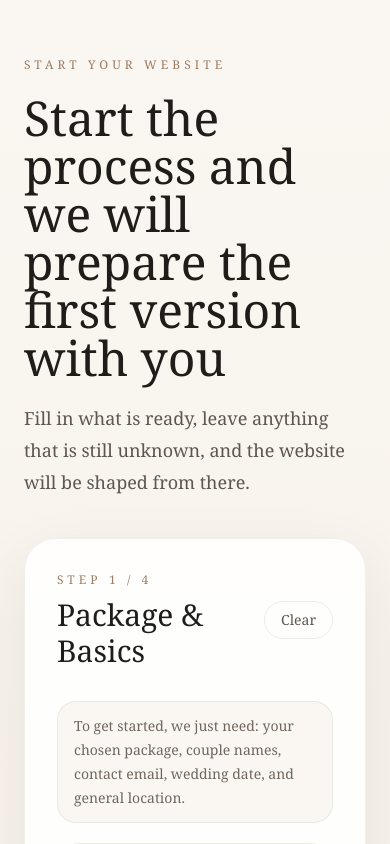
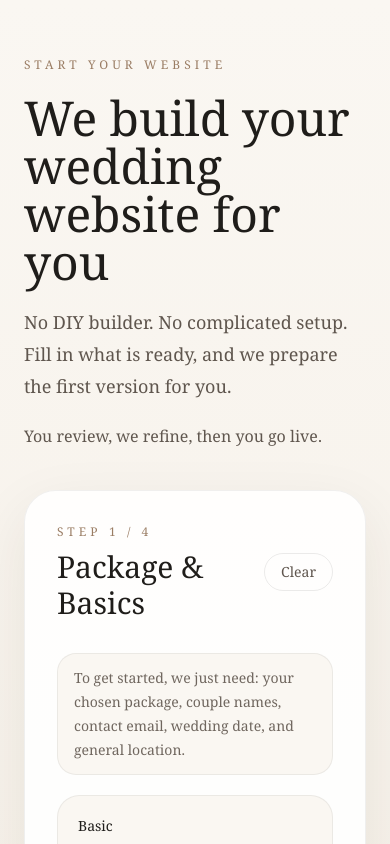
Before and after one commit to dh1612/wedding-website-platform, a Next.js app: page /get-started in a window 390 px wide. Shown: the top 844 px of the page. Built offline with nearby package versions, Linux system fonts and the light colour scheme.

Commit message:
Improve homepage clarity and brochure previews

```diff
--- a/app/brochure/page.tsx
+++ b/app/brochure/page.tsx
@@ -141,9 +141,10 @@ export default function BrochurePage() {
           </div>
           <div className="mt-8 grid gap-5 lg:grid-cols-3">
             {brochureThemes.map((theme) => (
-              <article
+              <Link
                 key={theme.id}
-                className="overflow-hidden rounded-[1.9rem] border border-black/6 bg-[#fcfaf7] shadow-[0_18px_50px_rgba(52,35,24,0.08)]"
+                href={`/wedding?theme=${theme.id}`}
+                className="overflow-hidden rounded-[1.9rem] border border-black/6 bg-[#fcfaf7] shadow-[0_18px_50px_rgba(52,35,24,0.08)] transition hover:-translate-y-1 hover:shadow-[0_24px_60px_rgba(52,35,24,0.12)]"
               >
                 <div className="h-56 w-full" style={theme.previewStyle} />
                 <div className="p-6">
@@ -155,8 +156,9 @@ export default function BrochurePage() {
                   </div>
                   <p className="mt-3 text-base font-medium text-[#184b38]">{theme.label}</p>
                   <p className="mt-3 text-base leading-7 text-[#5f564e]">{theme.description}</p>
+                  <p className="mt-5 text-sm font-medium text-[#184b38]">Open sample website</p>
                 </div>
-              </article>
+              </Link>
             ))}
           </div>
         </div>
--- a/app/get-started/page.tsx
+++ b/app/get-started/page.tsx
@@ -26,10 +26,13 @@ export default async function GetStartedPage({
             Start Your Website
           </p>
           <h1 className="text-5xl leading-none sm:text-6xl">
-            Start the process and we will prepare the first version with you
+            We build your wedding website for you
           </h1>
           <p className="text-lg leading-8 text-[#5f564e]">
-            Fill in what is ready, leave anything that is still unknown, and the website will be shaped from there.
+            No DIY builder. No complicated setup. Fill in what is ready, and we prepare the first version for you.
+          </p>
+          <p className="max-w-3xl text-base leading-7 text-[#5f564e]">
+            You review, we refine, then you go live.
           </p>
         </div>
       </section>
--- a/app/page.tsx
+++ b/app/page.tsx
@@ -140,10 +140,13 @@ export default function MarketingHomePage() {
               Done-for-you wedding websites
             </p>
             <h1 className="max-w-3xl text-5xl leading-none sm:text-6xl lg:text-7xl">
-              Beautiful wedding websites, prepared with minimal effort from the couple
+              We build your wedding website for you
             </h1>
             <p className="max-w-2xl text-lg leading-8 text-[#5f564e] sm:text-xl">
-              No DIY builder, no complicated setup, and no need for the couple to have every detail ready from day one. The process is simple, guided, and handled for them.
+              No DIY builder. No complicated setup. Just a beautiful, ready-to-share website.
+            </p>
+            <p className="max-w-2xl text-base leading-7 text-[#5f564e] sm:text-lg">
+              We prepare the first version for you. You review, we refine, then you go live.
             </p>
           </div>
           <div className="flex flex-col gap-3 sm:flex-row">
@@ -209,10 +212,10 @@ export default function MarketingHomePage() {
               <div className="rounded-[1.7rem] border border-white/12 bg-white/92 p-6 shadow-[0_20px_60px_rgba(17,28,23,0.18)]">
                 <p className="text-[11px] uppercase tracking-[0.32em] text-[#9a7d64]">What makes it different</p>
                 <p className="mt-3 text-2xl leading-tight">
-                  A done-for-you service with beautiful design, structure, and review built in.
+                  This is not a DIY builder.
                 </p>
                 <p className="mt-3 text-base leading-7 text-[#5f564e]">
-                  Couples share what they know, the first version is prepared for them, and everything stays private until it is ready to review.
+                  We prepare the first version for you. You review, we refine, then you go live.
                 </p>
               </div>
             </div>
--- a/components/client-intake-form.tsx
+++ b/components/client-intake-form.tsx
@@ -1,6 +1,6 @@
 "use client";
 
-import { useEffect, useMemo, useState } from "react";
+import { useEffect, useMemo, useRef, useState } from "react";
 import {
   intakePackages,
   type IntakePackage,
@@ -65,6 +65,7 @@ const stepMeta = [
 export function ClientIntakeForm({
   initialPackage = "smart"
 }: ClientIntakeFormProps) {
+  const formPanelRef = useRef<HTMLDivElement | null>(null);
   const [step, setStep] = useState(0);
   const [values, setValues] = useState<IntakeSubmission>({
     ...defaultValues,
@@ -93,6 +94,12 @@ export function ClientIntakeForm({
   useEffect(() => {
     window.localStorage.setItem(STORAGE_KEY, JSON.stringify(values));
   }, [values]);
+
+  useEffect(() => {
+    if (typeof window === "undefined") return;
+    if (!window.matchMedia("(max-width: 1279px)").matches) return;
+    formPanelRef.current?.scrollIntoView({ behavior: "smooth", block: "start" });
+  }, [step]);
 
   const progress = useMemo(
     () => `${step + 1} / ${stepMeta.length}`,
@@ -160,13 +167,13 @@ export function ClientIntakeForm({
             Start Your Website
           </p>
           <h1 className="mt-4 text-4xl leading-none sm:text-5xl">
-            Start the process here and we will prepare the first version with you
+            We build your wedding website for you
           </h1>
           <p className="mt-5 text-lg leading-8 text-[#5f564e]">
-            This is not a DIY builder. You send over the details, we shape them into a beautiful website, and you review it before it goes live.
+            No DIY builder. No complicated setup. Fill in what is ready, and we prepare the first version for you.
           </p>
           <div className="mt-6 rounded-[1.5rem] border border-[#184b38]/12 bg-[#f6fbf8] p-5 text-sm leading-7 text-[#486159]">
-            Only the first few basics are truly needed to begin. If you do not have everything yet, leave the rest loose or skip it for now. Rough notes are more than enough for a beautiful first version.
+            You review, we refine, then you go live. Only the first few basics are truly needed to begin. If anything is not ready yet, skip it for now.
           </div>
 
           <div className="mt-8 space-y-4">
@@ -198,7 +205,7 @@ export function ClientIntakeForm({
 
         </div>
 
-        <div className="order-1 rounded-[2rem] border border-black/6 bg-white/88 p-8 shadow-[0_20px_60px_rgba(52,35,24,0.08)] sm:p-10 xl:order-2">
+        <div ref={formPanelRef} className="order-1 rounded-[2rem] border border-black/6 bg-white/88 p-8 shadow-[0_20px_60px_rgba(52,35,24,0.08)] sm:p-10 xl:order-2">
           <div className="flex items-center justify-between gap-4">
             <div>
               <p className="text-[12px] uppercase tracking-[0.34em] text-[#9a7d64]">
```
